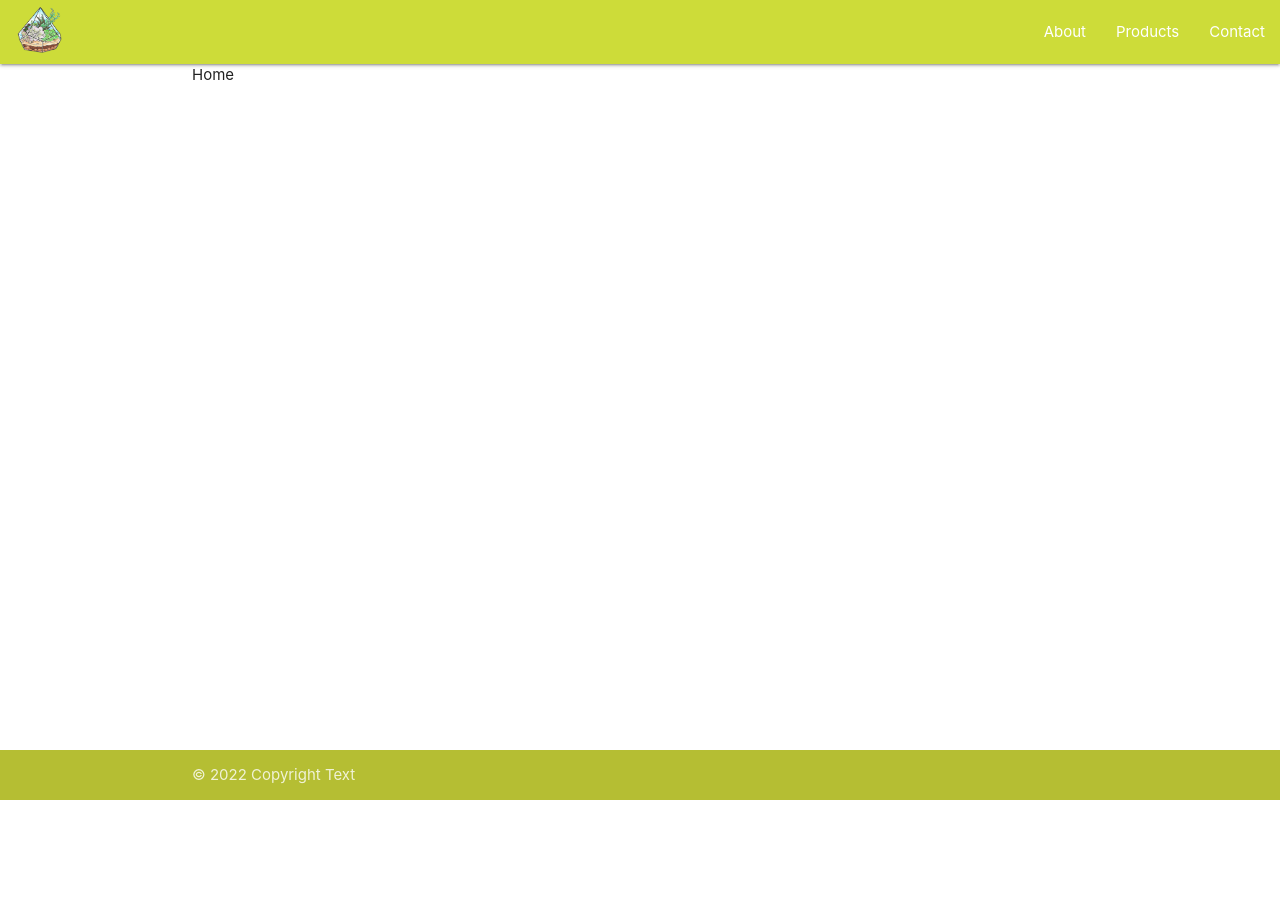
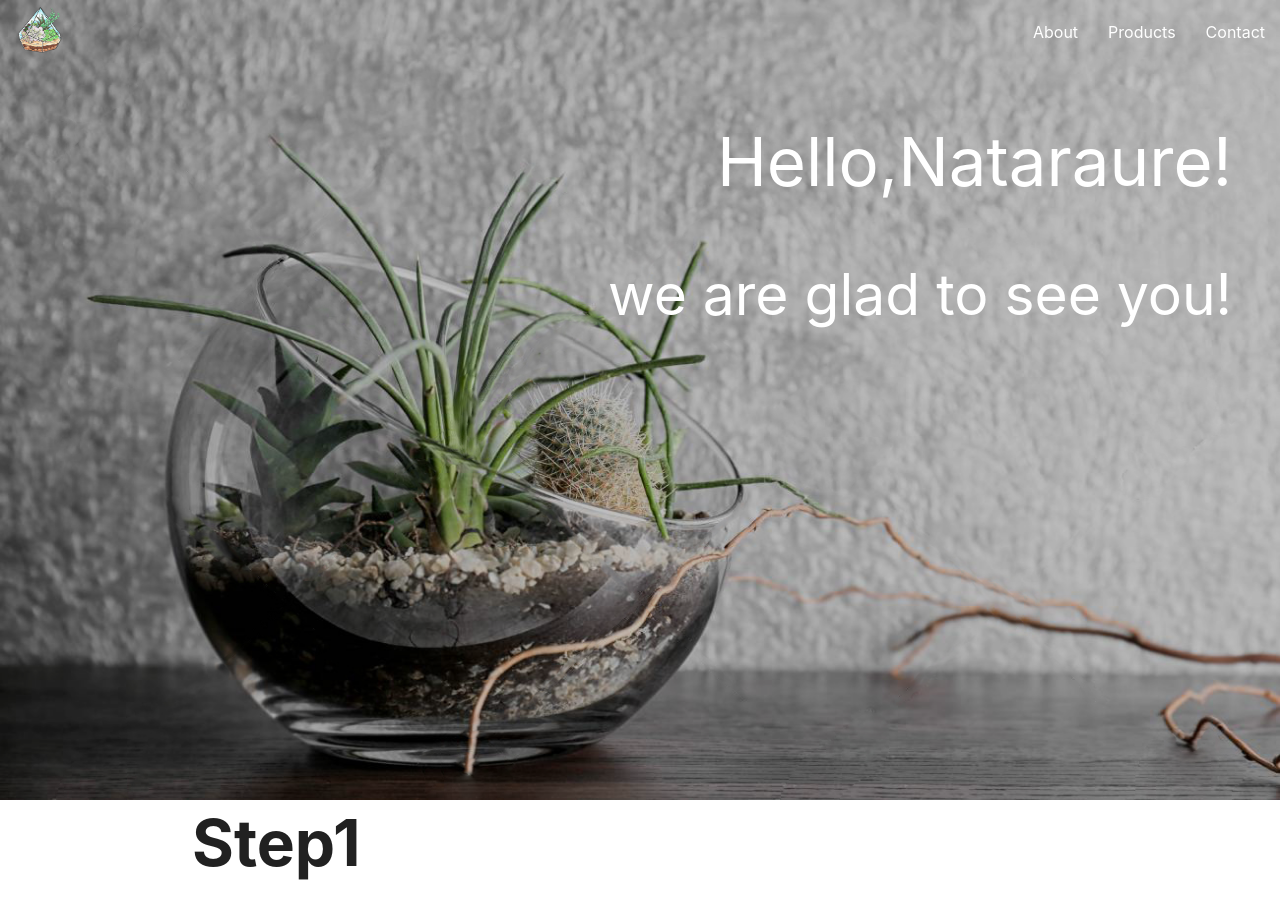
Before and after one commit to notaddtry/nataraure, a Next.js app: page / in a window 1280 px wide. Shown: the top 924 px of the page. Before the commit the page ends 800 px from the top, so only its background shows below. Built offline with nearby package versions, Linux system fonts and the light colour scheme.

Commit message:
added framer motion and styling main page with him

```diff
--- a/package.json
+++ b/package.json
@@ -9,6 +9,7 @@
     "lint": "next lint"
   },
   "dependencies": {
+    "framer-motion": "^6.4.3",
     "materialize-css": "^1.0.0-rc.2",
     "next": "12.2.1",
     "node-sass": "^7.0.1",
--- a/pages/about.jsx
+++ b/pages/about.jsx
@@ -4,6 +4,7 @@ const Aboutpage = () => {
   return (
     <div>
       <h1>About</h1>
+      <span>Lorem ipsum dolor sit amet consectetur adipisicing elit. Cumque voluptatum facilis voluptate officia, maiores magnam id fugiat totam? Fugiat molestias itaque cumque deserunt accusantium! Eaque debitis totam quos nulla nemo, asperiores odit. Praesentium veritatis quaerat, eligendi consequuntur earum quis nobis rem a atque, facere porro magni, omnis minima dolorum veniam!</span>
     </div>
   )
 }
--- a/pages/index.jsx
+++ b/pages/index.jsx
@@ -1,7 +1,102 @@
-import React from 'react'
+import { motion } from 'framer-motion'
+import Image from 'next/image'
+import React, { useEffect } from 'react'
+import Title from '../src/components/Title'
+
+import backgroundPic from '../public/assets/background.jpg'
+
+import styles from './pages.module.scss'
+
+const textAnimation = {
+  hidden: {
+    opacity: 0,
+  },
+
+  visible: (custom) => ({
+    opacity: 1,
+    transition: { delay: custom * 1 },
+  }),
+}
+const backgroundAnimation = {
+  hidden: {
+    opacity: 0,
+    background: 'rgba(0,0,0,0)',
+  },
+  visible: (custom) => ({
+    opacity: 1,
+    background: 'rgba(0, 0, 0, 0.25)',
+    transition: { delay: custom * 1 },
+  }),
+}
+const titleAnimation = {
+  hidden: {
+    opacity: 0,
+    y: -20,
+  },
+  visible: (custom) => ({
+    opacity: 1,
+    y: 0,
+    transition: { delay: custom * 1 },
+  }),
+}
 
 const Homepage = () => {
-  return <>Home</>
+  useEffect(() => {
+    var elems = document.querySelectorAll('.parallax')
+    M.Parallax.init(elems, {})
+  }, [])
+
+  return (
+    <>
+      <motion.div
+        initial={{ opacity: 0 }}
+        animate={{
+          opacity: 1,
+        }}
+        transition={{ delay: 0.5, duration: 1 }}>
+        <Image src={backgroundPic} layout='fill' />
+      </motion.div>
+      <motion.div
+        initial='hidden'
+        whileInView='visible'
+        custom={2}
+        viewport={{ amount: 0.2, once: true }}
+        variants={backgroundAnimation}
+        className={styles.background_wrapper}>
+        <motion.h1
+          variants={textAnimation}
+          custom={3}
+          className={styles.background_text}>
+          Hello,Nataraure!
+        </motion.h1>
+        <motion.h2
+          variants={textAnimation}
+          custom={3.5}
+          className={styles.background_text}>
+          we are glad to see you!
+        </motion.h2>
+      </motion.div>
+
+      <motion.div
+        initial='hidden'
+        whileInView='visible'
+        viewport={{ amount: 0.2, once: true }}
+        className={styles.index_content_wrapper}>
+        <motion.span variants={titleAnimation} custom={1}>
+          <Title>Step1</Title>
+        </motion.span>
+        <motion.span variants={titleAnimation} custom={2}>
+          <Title>Step2</Title>
+        </motion.span>
+        <motion.span variants={titleAnimation} custom={3}>
+          <Title>Step3</Title>
+        </motion.span>
+        <motion.span variants={titleAnimation} custom={4}>
+          <Title>Step4</Title>
+        </motion.span>
+      </motion.div>
+    </>
+  )
 }
 
 export default Homepage
--- a/pages/pages.module.scss
+++ b/pages/pages.module.scss
@@ -0,0 +1,33 @@
+.parallax_wrapper {
+  // top: 0;
+  // left: 0;
+  // bottom: 0;
+  // left: 0;
+  // position: absolute;
+  // min-height: 100vh;
+  // min-width: 100%;
+}
+
+.background_wrapper {
+  padding-top: 5rem;
+  position: absolute;
+  display: flex;
+  flex-direction: column;
+  align-items: flex-end;
+  top: 0;
+  right: 0;
+  bottom: 0;
+  left: 0;
+  background-color: rgba(0, 0, 0, 0.25);
+}
+
+.background_text {
+  color: #fff;
+  margin-right: 3rem;
+  // align-self: ;
+}
+
+.index_content_wrapper {
+  margin-top: calc(100vh - 56px);
+  min-height: 100vh;
+}
--- a/src/components/Card/Card.jsx
+++ b/src/components/Card/Card.jsx
@@ -8,7 +8,7 @@ const Card = ({ canBePurchased, id, name, img, desc, cost }) => {
   return (
     <div className='row'>
       <div className='col s12'>
-        <div className={`${styles.card} card`}>
+        <div className={`${styles.card} card hoverable`}>
           <div className='card-image'>
             <Image
               src='https://picsum.photos/300/200'
@@ -22,13 +22,13 @@ const Card = ({ canBePurchased, id, name, img, desc, cost }) => {
 
           <div className={styles.buy_wrapper}>
             <span className={styles.cost}>Цена: {cost}р</span>
-            <button className='waves-effect waves-light btn orange accent-2 right'>
+            <button className='waves-effect waves-light btn  pink accent-2 right'>
               <i className='material-icons'>shopping_cart</i>
             </button>
           </div>
           <div className={`${styles.card_action} card-action`}>
             <Link href={`/items/${id}`}>
-              <a>Прочитай про меня</a>
+              <a className='pink-text text-accent-2 remove_margin'>Прочитай про меня</a>
             </Link>
           </div>
         </div>
--- /dev/null
+++ b/src/components/Title/index.jsx
@@ -0,0 +1,15 @@
+import React from 'react'
+
+import moduleStyle from './title.module.scss'
+
+const Title = ({ className, children, styles }) => {
+  const propStyles = { ...styles }
+
+  return (
+    <h2 style={{ ...styles }} className={`${moduleStyle.title} ${className}`}>
+      {children}
+    </h2>
+  )
+}
+
+export default Title
--- /dev/null
+++ b/src/components/Title/title.module.scss
@@ -0,0 +1,4 @@
+.title {
+  font-size: 4rem;
+  font-weight: bold;
+}
--- a/src/layout/Header.jsx
+++ b/src/layout/Header.jsx
@@ -1,14 +1,31 @@
 import Link from 'next/link'
 import React, { useEffect, useLayoutEffect, useState } from 'react'
+import { useTransform, motion, useAnimation } from 'framer-motion'
 import useWindowSize from '../hooks'
 import Image from 'next/image'
 import LogoPic from '../../public/assets/logo.png'
 
 import styles from './layout.module.scss'
+import { useRouter } from 'next/router'
 
-const Header = () => {
+const Header = ({ scrollY }) => {
+  const router = useRouter()
   const [slider, setSlider] = useState(true)
   const [isReady, setReady] = useState(false)
+
+  const backgroundColors = ['rgba(0,0,0,0)', '#cddc39']
+  const textColors = ['rgba(0, 0, 0, 0.87)', '#fff']
+  const reverseTextColors = ['#fff', 'rgba(0, 0, 0, 0.87)']
+  const boxShadows = [
+    '0 2px 2px 0 rgba(0,0,0,0), 0 3px 1px -2px rgba(0,0,0,0), 0 1px 5px 0 rgba(0,0,0,0)',
+    '0 2px 2px 0 rgba(0,0,0,0.14), 0 3px 1px -2px rgba(0,0,0,0.12), 0 1px 5px 0 rgba(0,0,0,0.2)',
+  ]
+  const backgroundOffsetY = [0, 200]
+  const colorOffsetY = [0, 50]
+  const background = useTransform(scrollY, backgroundOffsetY, backgroundColors)
+  const boxShadow = useTransform(scrollY, backgroundOffsetY, boxShadows)
+  const color = useTransform(scrollY, colorOffsetY, textColors)
+  const reverseColor = useTransform(scrollY, colorOffsetY, reverseTextColors)
 
   useEffect(() => {
     setSlider(false)
@@ -20,8 +37,14 @@ const Header = () => {
   }
 
   return (
-    <header>
-      <nav className='navbar-fixed lime'>
+    <header className='navbar-fixed'>
+      <motion.nav
+        initial={{ opacity: 0 }}
+        animate={{
+          opacity: 1,
+        }}
+        transition={{ delay: 2 }}
+        style={{ background, boxShadow }}>
         <div className='nav-wrapper'>
           <Link href='/' className={`${styles.logo} brand-logo`}>
             <a>
@@ -29,29 +52,44 @@ const Header = () => {
             </a>
           </Link>
           <span
-            className='sidenav-trigger hide-on-large-only'
+            className={`${styles.burger} sidenav-trigger hide-on-large-only`}
             onClick={() => setSlider((s) => !s)}>
             <i className='material-icons'>menu</i>
           </span>
           <ul className='right hide-on-med-and-down'>
             <li>
               <Link href='/about'>
-                <a>About</a>
+                <motion.a
+                  style={
+                    router.pathname === '/' ? { color: '#fff' } : { color }
+                  }>
+                  About
+                </motion.a>
               </Link>
             </li>
             <li>
               <Link href='/items'>
-                <a>Products</a>
+                <motion.a
+                  style={
+                    router.pathname === '/' ? { color: '#fff' } : { color }
+                  }>
+                  Products
+                </motion.a>
               </Link>
             </li>
             <li>
               <Link href='/contact'>
-                <a>Contact</a>
+                <motion.a
+                  style={
+                    router.pathname === '/' ? { color: '#fff' } : { color }
+                  }>
+                  Contact
+                </motion.a>
               </Link>
             </li>
           </ul>
         </div>
-      </nav>
+      </motion.nav>
       <div
         className='sidenav-overlay'
         onClick={() => setSlider((s) => !s)}
@@ -68,7 +106,7 @@ const Header = () => {
           transitionProperty: 'transform',
           transitionDuration: '.25s',
         }}>
-        <li className={styles.close_wrapper}>
+        <li className={`${styles.close_wrapper} ${styles.burger}`}>
           <div className={styles.close} onClick={() => setSlider((s) => !s)}>
             <i className='material-icons'>close</i>
           </div>
--- a/src/layout/Mainlayout.jsx
+++ b/src/layout/Mainlayout.jsx
@@ -1,4 +1,5 @@
 import React from 'react'
+import { useTransform, motion, useViewportScroll } from 'framer-motion'
 
 import Footer from './Footer'
 import Header from './Header'
@@ -6,9 +7,12 @@ import Header from './Header'
 import styles from './layout.module.scss'
 
 const Mainlayout = ({ children }) => {
+  const { scrollY } = useViewportScroll()
+
+
   return (
     <>
-      <Header />
+      <Header scrollY={scrollY}  />
       <main className={`${styles.container} container`}>{children}</main>
       <Footer />
     </>
--- a/src/layout/layout.module.scss
+++ b/src/layout/layout.module.scss
@@ -27,3 +27,13 @@
   justify-content: center;
   margin: 0 18px;
 }
+
+.burger {
+  cursor: pointer;
+  -webkit-touch-callout: none;
+  -webkit-user-select: none;
+  -khtml-user-select: none;
+  -moz-user-select: none;
+  -ms-user-select: none;
+  user-select: none;
+}
--- a/styles/globals.scss
+++ b/styles/globals.scss
@@ -1,3 +1,7 @@
+html {
+  font-size: 16px;
+}
+
 html,
 body {
   padding: 0;
@@ -20,3 +24,14 @@ a {
 * {
   box-sizing: border-box;
 }
+
+.btn:hover {
+  background-color: #f50057 !important;
+}
+
+.remove_margin {
+  margin-top: 0 !important;
+  margin-right: 0 !important;
+  margin-bottom: 0 !important;
+  margin-left: 0 !important;
+}
```
Also changed, not shown: src/components/Card/card.module.scss (+4 -4 lines), public/assets/background.jpg (added), 1 other file (tests, documents, lock files or other folders).
